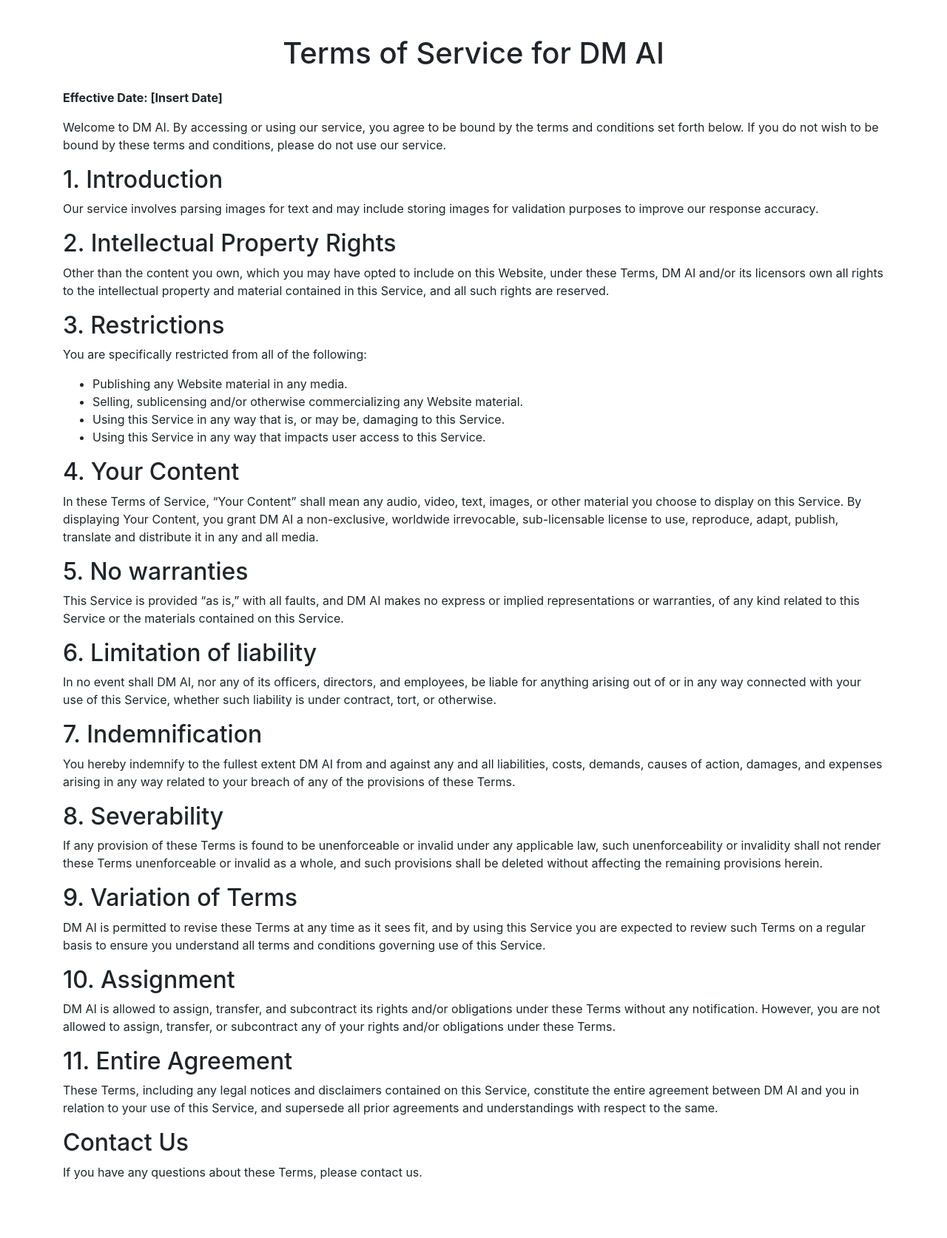
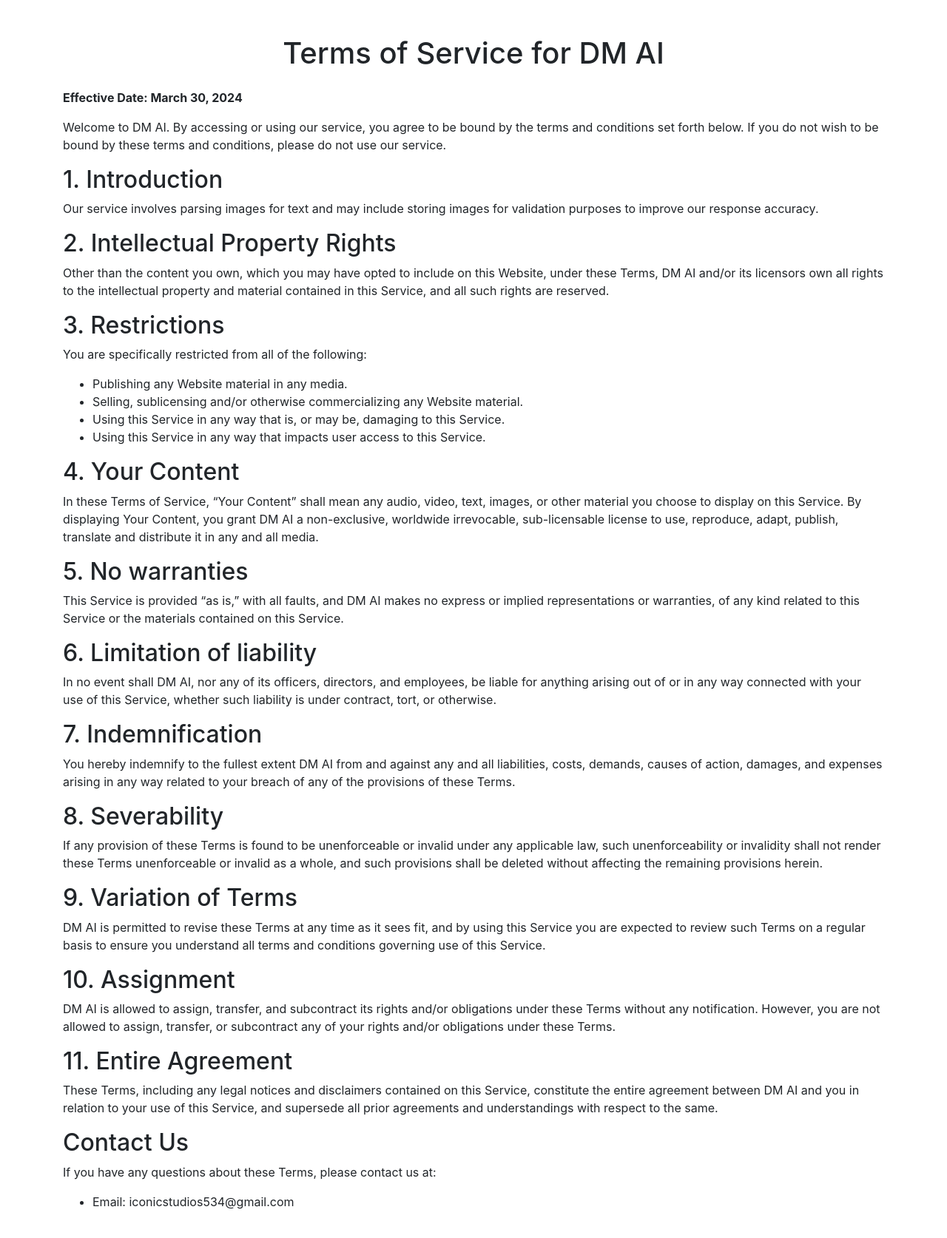
Before and after one commit to assadiandre/dm-tos-pp, a plain HTML site: page tos/index.html in a window 1280 px wide. Shown: the whole page at 74% size. Before the commit the page ends 1645 px from the top, so only its background shows below. Drawn offline with nearby package versions, Linux system fonts and the light colour scheme.

Commit message:
added dates

```diff
--- a/tos/index.html
+++ b/tos/index.html
@@ -10,7 +10,7 @@
     <div class="container my-5">
         <h1 class="text-center mb-4">Terms of Service for DM AI</h1>
 
-        <p><strong>Effective Date: [Insert Date]</strong></p>
+        <p><strong>Effective Date: March 30, 2024</strong></p>
 
         <p>Welcome to DM AI. By accessing or using our service, you agree to be bound by the terms and conditions set forth below. If you do not wish to be bound by these terms and conditions, please do not use our service.</p>
 
@@ -54,7 +54,10 @@
         <p>These Terms, including any legal notices and disclaimers contained on this Service, constitute the entire agreement between DM AI and you in relation to your use of this Service, and supersede all prior agreements and understandings with respect to the same.</p>
 
         <h2>Contact Us</h2>
-        <p>If you have any questions about these Terms, please contact us.</p>
+        <p>If you have any questions about these Terms, please contact us at: </p>
+        <ul>
+            <li>Email: iconicstudios534@gmail.com</li>
+        </ul>
     </div>
 
     <script src="https://code.jquery.com/jquery-3.5.1.slim.min.js"></script>
```
Also changed, not shown: privacy/index.html (+2 -3 lines).
